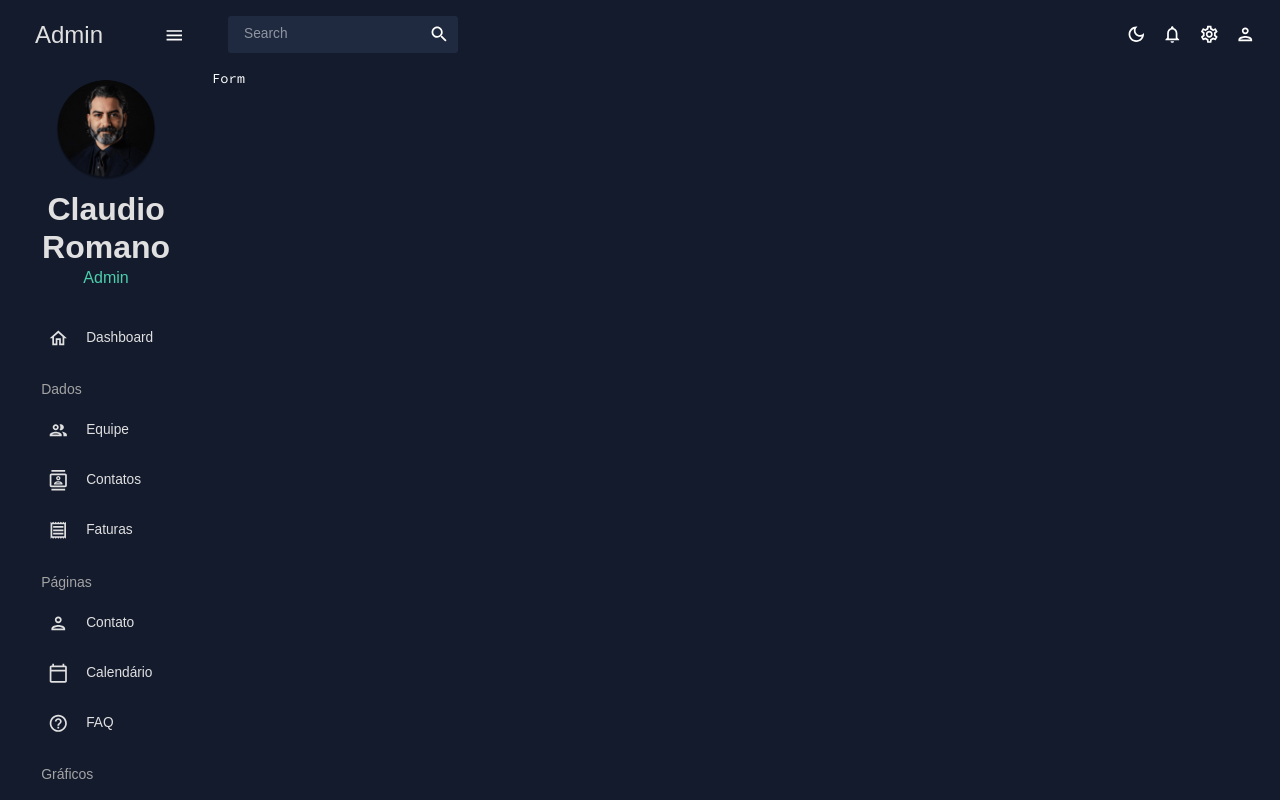
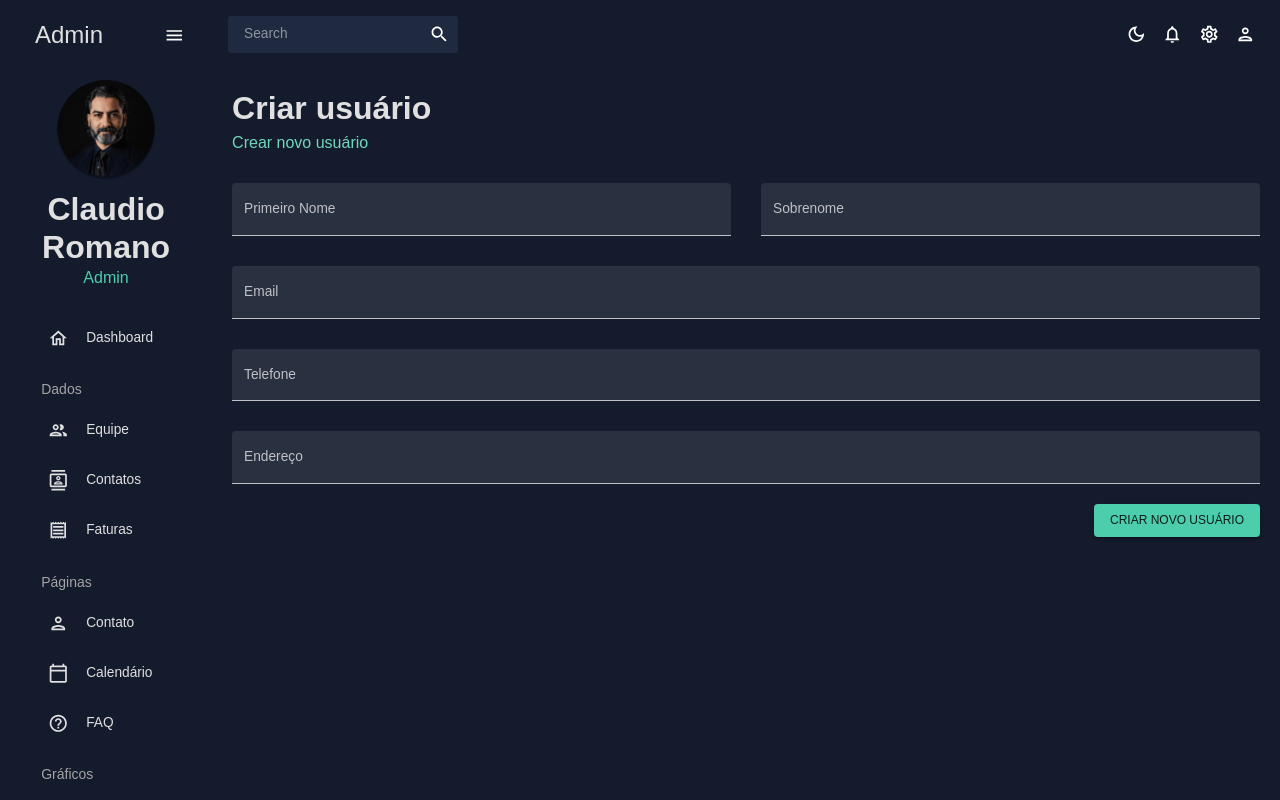
Before and after one commit to claudioromanosp/react-admin, a React (Create React App) app: page /form in a window 1280 px wide. Shown: the top 800 px of the page. Built offline with nearby package versions, Linux system fonts and the light colour scheme.

Commit message:
criando componente de cadasro

```diff
--- a/src/scenes/form/index.jsx
+++ b/src/scenes/form/index.jsx
@@ -1,5 +1,142 @@
+import { Box, Button, TextField } from "@mui/material";
+import { Formik } from "formik";
+import * as yup from "yup";
+import useMediaQuery from "@mui/material/useMediaQuery";
+import Header from "../../components/Header";
+
 const Form = () => {
-  return <div>Form</div>
-}
+  const isNonMobile = useMediaQuery("(min-width:600px)");
+
+  const handleFormSubmit = (values) => {
+    console.log(values);
+  };
+
+  return (
+    <Box m="20px">
+      <Header title="Criar usuário" subtitle="Crear novo  usuário" />
+
+      <Formik
+        onSubmit={handleFormSubmit}
+        initialValues={initialValues}
+        validationSchema={checkoutSchema}
+      >
+        {({
+          values,
+          errors,
+          touched,
+          handleBlur,
+          handleChange,
+          handleSubmit,
+        }) => (
+          <form onSubmit={handleSubmit}>
+            <Box
+              display="grid"
+              gap="30px"
+              gridTemplateColumns="repeat(4, minmax(0, 1fr))"
+              sx={{
+                "& > div": { gridColumn: isNonMobile ? undefined : "span 4" },
+              }}
+            >
+              <TextField
+                fullWidth
+                variant="filled"
+                type="text"
+                label="Primeiro Nome"
+                onBlur={handleBlur}
+                onChange={handleChange}
+                value={values.firstName}
+                name="firstName"
+                error={!!touched.firstName && !!errors.firstName}
+                helperText={touched.firstName && errors.firstName}
+                sx={{ gridColumn: "span 2" }}
+              />
+              <TextField
+                fullWidth
+                variant="filled"
+                type="text"
+                label="Sobrenome"
+                onBlur={handleBlur}
+                onChange={handleChange}
+                value={values.lastName}
+                name="lastName"
+                error={!!touched.lastName && !!errors.lastName}
+                helperText={touched.lastName && errors.lastName}
+                sx={{ gridColumn: "span 2" }}
+              />
+              <TextField
+                fullWidth
+                variant="filled"
+                type="text"
+                label="Email"
+                onBlur={handleBlur}
+                onChange={handleChange}
+                value={values.email}
+                name="email"
+                error={!!touched.email && !!errors.email}
+                helperText={touched.email && errors.email}
+                sx={{ gridColumn: "span 4" }}
+              />
+              <TextField
+                fullWidth
+                variant="filled"
+                type="text"
+                label="Telefone"
+                onBlur={handleBlur}
+                onChange={handleChange}
+                value={values.contact}
+                name="contact"
+                error={!!touched.contact && !!errors.contact}
+                helperText={touched.contact && errors.contact}
+                sx={{ gridColumn: "span 4" }}
+              />
+              <TextField
+                fullWidth
+                variant="filled"
+                type="text"
+                label="Endereço"
+                onBlur={handleBlur}
+                onChange={handleChange}
+                value={values.address1}
+                name="address1"
+                error={!!touched.address1 && !!errors.address1}
+                helperText={touched.address1 && errors.address1}
+                sx={{ gridColumn: "span 4" }}
+              />
+
+            </Box>
+            <Box display="flex" justifyContent="end" mt="20px">
+              <Button type="submit" color="secondary" variant="contained">
+                Criar Novo Usuário
+              </Button>
+            </Box>
+          </form>
+        )}
+      </Formik>
+    </Box>
+  );
+};
+
+const phoneRegExp =
+  /^((\+[1-9]{1,4}[ -]?)|(\([0-9]{2,3}\)[ -]?)|([0-9]{2,4})[ -]?)*?[0-9]{3,4}[ -]?[0-9]{3,4}$/;
+
+const checkoutSchema = yup.object().shape({
+  firstName: yup.string().required("Obrigatório"),
+  lastName: yup.string().required("Obrigatório"),
+  email: yup.string().email("email inválido").required("Obrigatório"),
+  contact: yup
+    .string()
+    .matches(phoneRegExp, "Número de telefone inválido")
+    .required("Obrigatório"),
+  address1: yup.string().required("Obrigatório"),
+  address2: yup.string().required("Obrigatório"),
+});
+const initialValues = {
+  firstName: "",
+  lastName: "",
+  email: "",
+  contact: "",
+  address1: "",
+  address2: "",
+};
 
 export default Form;
```
